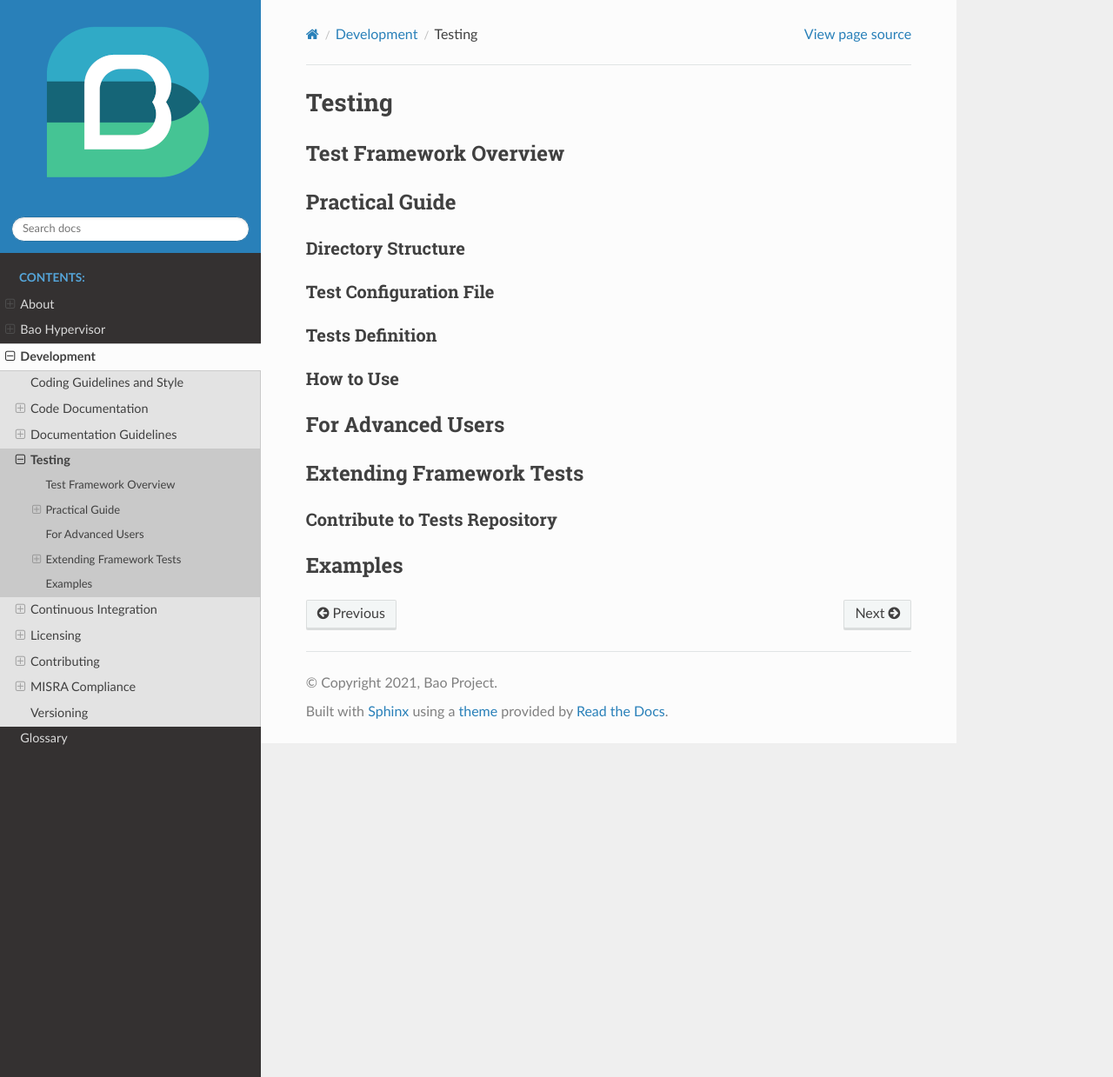
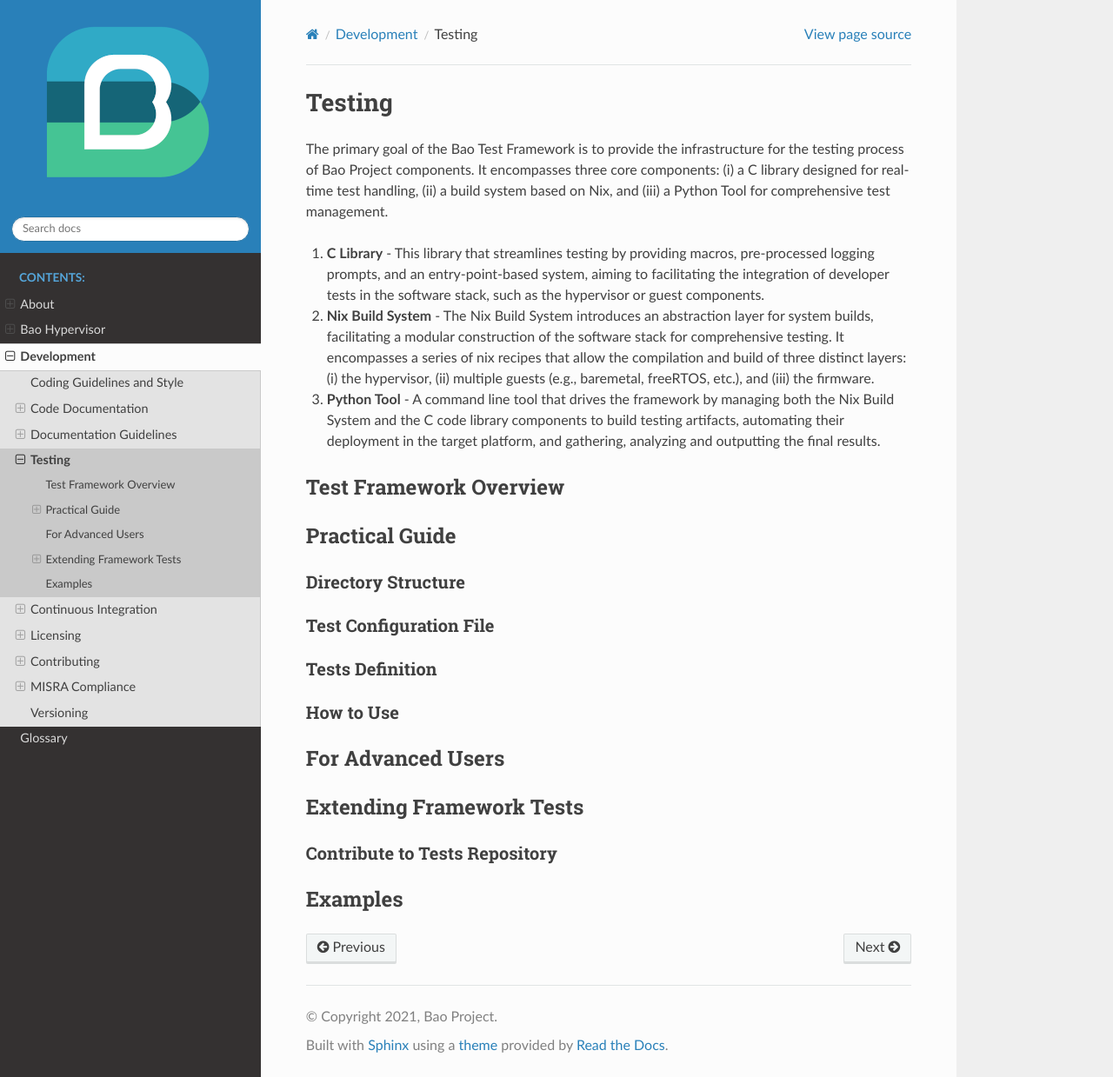
Before and after one commit to bao-project/bao-docs, a Sphinx documentation site: the page built from source/development/testing.rst, in a window 1280 px wide and 1239 px high. Shown: the whole window at 87% size. Built offline with Sphinx 7.4.7 and the Read the Docs theme 2.0.0, drawn with Linux system fonts in a browser that asks for light colours.

Commit message:
feat(doc): include bao test framework introduction
Signed-off-by: Diogo21Costa <diogoandreveigacosta@gmail.com>

```diff
--- a/source/development/testing.rst
+++ b/source/development/testing.rst
@@ -1,6 +1,23 @@
 Testing
 =======
+The primary goal of the Bao Test Framework is to provide the infrastructure for the testing process
+of Bao Project components. It encompasses three core components: (i) a C library designed for
+real-time test handling, (ii) a build system based on Nix, and (iii) a Python Tool for
+comprehensive test management.
 
+1. **C Library** - This library that streamlines testing by providing macros, pre-processed logging
+   prompts, and an entry-point-based system, aiming to facilitating the integration of developer
+   tests in the software stack, such as the hypervisor or guest components.
+
+2. **Nix Build System** - The Nix Build System introduces an abstraction layer for system builds,
+   facilitating a modular construction of the software stack for comprehensive testing. It
+   encompasses a series of nix recipes that allow the compilation and build of three distinct
+   layers: (i) the hypervisor, (ii) multiple guests (e.g., baremetal, freeRTOS, etc.), and (iii)
+   the firmware.
+
+3. **Python Tool** - A command line tool that drives the framework by managing both the Nix Build
+   System and the C code library components to build testing artifacts, automating their deployment
+   in the target platform, and gathering, analyzing and outputting the final results.
 
 Test Framework Overview
 -----------------------
--- a/source/spelling_wordlist.txt
+++ b/source/spelling_wordlist.txt
@@ -67,3 +67,5 @@ subdirectory
 scalability
 codebase
 unix
+baremetal
+freeRTOS
```
